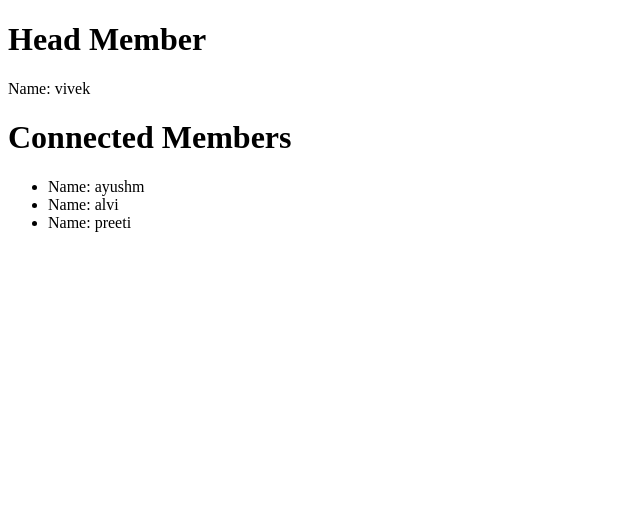
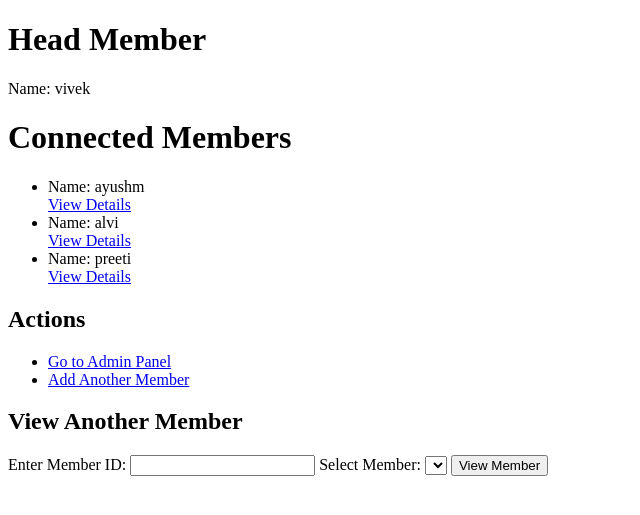
Before and after one commit to aayushmohan2099/pyranet-ams, a Django app: page /member/1/ in a window 1280 px wide. Shown: the top 515 px of the page, without its empty margins (0-640 px from the left). Run offline with Django 3.2, Linux system fonts and the light colour scheme; data comes from the database, SQL or seed files in the repository; both versions use the stored data as it was after the commit; lists and menus that the app fills with data are empty.

Commit message:
Added Member Creation/Detailed View/Admin-panel Updates

```diff
--- a/pyranet/mlm/forms.py
+++ b/pyranet/mlm/forms.py
@@ -14,7 +14,6 @@ class UserCreationForm(forms.ModelForm):
         user.set_password(self.cleaned_data['password'])
         if commit:
             user.save()
-            # Associate with Member model if sponsor selected
             sponsor = self.cleaned_data.get('sponsor')
             if sponsor:
                 Member.objects.create(user=user, sponsor=sponsor)
--- a/pyranet/mlm/templates/member_detail.html
+++ b/pyranet/mlm/templates/member_detail.html
@@ -11,11 +11,49 @@
     {% if member.children.all %}
         <ul>
         {% for relationship in member.children.all %}
-            <li>Name: {{ relationship.child.user.username }}</li>
+            <li>
+                Name: {{ relationship.child.user.username }}
+                <br><a href="{% url 'member_detail' relationship.child.id %}">View Details</a>
+            </li>
         {% endfor %}
         </ul>
     {% else %}
         <p>No connected members found.</p>
     {% endif %}
+
+    <h2>Actions</h2>
+    <ul>
+        <li><a href="/admin/">Go to Admin Panel</a></li>
+        <li><a href="{% url 'create_user' %}">Add Another Member</a></li>
+    </ul>
+
+    <h2>View Another Member</h2>
+    <form method="get" action="{% url 'member_detail' 0 %}">
+        <label for="member_id">Enter Member ID:</label>
+        <input type="text" id="member_id" name="member_id" required>
+
+        <label for="member_select">Select Member:</label>
+        <select id="member_select" name="member_select">
+            {% for member_option in members %}
+                <option value="{{ member_option.id }}">{{ member_option.user.username }}</option>
+            {% endfor %}
+        </select>
+
+        <button type="submit">View Member</button>
+    </form>
+
+    <script>
+        document.querySelector('form').addEventListener('submit', function(event) {
+            event.preventDefault();
+            var memberId = document.getElementById('member_id').value;
+            var selectedMemberId = document.getElementById('member_select').value;
+
+            if (memberId) {
+                window.location.href = "{% url 'member_detail' 0 %}".replace('/0/', '/' + memberId + '/');
+            } else if (selectedMemberId) {
+                window.location.href = "{% url 'member_detail' 0 %}".replace('/0/', '/' + selectedMemberId + '/');
+            }
+        });
+    </script>
 </body>
 </html>
--- a/pyranet/mlm/urls.py
+++ b/pyranet/mlm/urls.py
@@ -3,4 +3,6 @@ from . import views
 
 urlpatterns = [
     path('member/<int:member_id>/', views.member_detail, name='member_detail'),
+    path('create-user/', views.create_user, name='create_user'),
+    path('user-created/<str:username>/<int:member_id>/', views.user_created, name='user_created'),
 ]
--- a/pyranet/mlm/views.py
+++ b/pyranet/mlm/views.py
@@ -1,7 +1,23 @@
-from django.shortcuts import render
-from django.shortcuts import render
+from django.shortcuts import render, redirect
 from .models import Member
+from .forms import UserCreationForm
 
 def member_detail(request, member_id):
     member = Member.objects.get(id=member_id)
     return render(request, 'member_detail.html', {'member': member})
+
+def create_user(request):
+    if request.method == 'POST':
+        form = UserCreationForm(request.POST)
+        if form.is_valid():
+            new_user=form.save()
+            member = Member.objects.get(user=new_user)
+            return redirect('user_created', username=new_user.username, member_id=member.id)
+    else:
+        form = UserCreationForm()
+
+    return render(request, 'create_user.html', {'form': form})
+
+def user_created(request, username, member_id):
+    member = Member.objects.get(id=member_id)
+    return render(request, 'user_created.html', {'username': username, 'member': member})
```
Also changed, not shown: pyranet/mlm/templates/create_user.html (added, +14 -0 lines), pyranet/mlm/templates/user_created.html (added, +20 -0 lines), pyranet/db.sqlite3.
